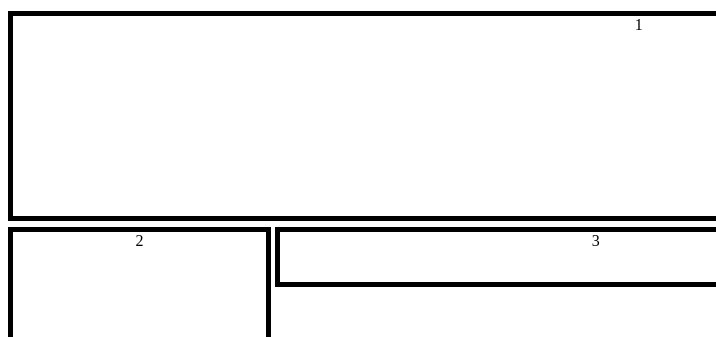
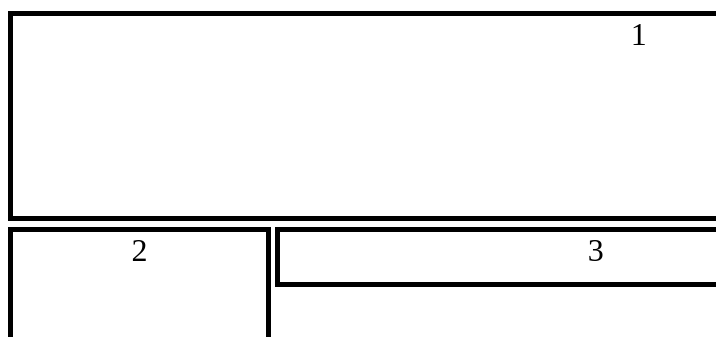
Before and after one commit to Partha-Ds/practice-run, a plain HTML site: page index.html in a window 1280 px wide. Shown: the top 337 px of the page, 0-716 px from the left. Drawn offline with Linux system fonts and the light colour scheme.

Commit message:
parboi parbo

```diff
--- a/index.html
+++ b/index.html
@@ -9,6 +9,7 @@
             display:inline-block;
             border: 5px solid black;
             margin: 3px 0px 3px 0px;
+            font-size: xx-large;
             text-align: center;
         }
         #one{
@@ -22,23 +23,20 @@
         #three{
             width: 50%;
             height: 50px;
-            /* text-align: center;              */
+            /* text-align: center;*/
         }
         #four{
             width: 50%;
             height: 500px;
 
         }
-
     </style>
 <html>
     <body>
-        <div id="ff">
             <div class="div" id="one">1</div>
             <div class="div" id="two" >2</div>
             <div class="div" id="three">3</div>
             <div class="div" id="four">4</div>
             <div class="div" id="five">5</div>
-        </div>
     </body>
 </html>
```
